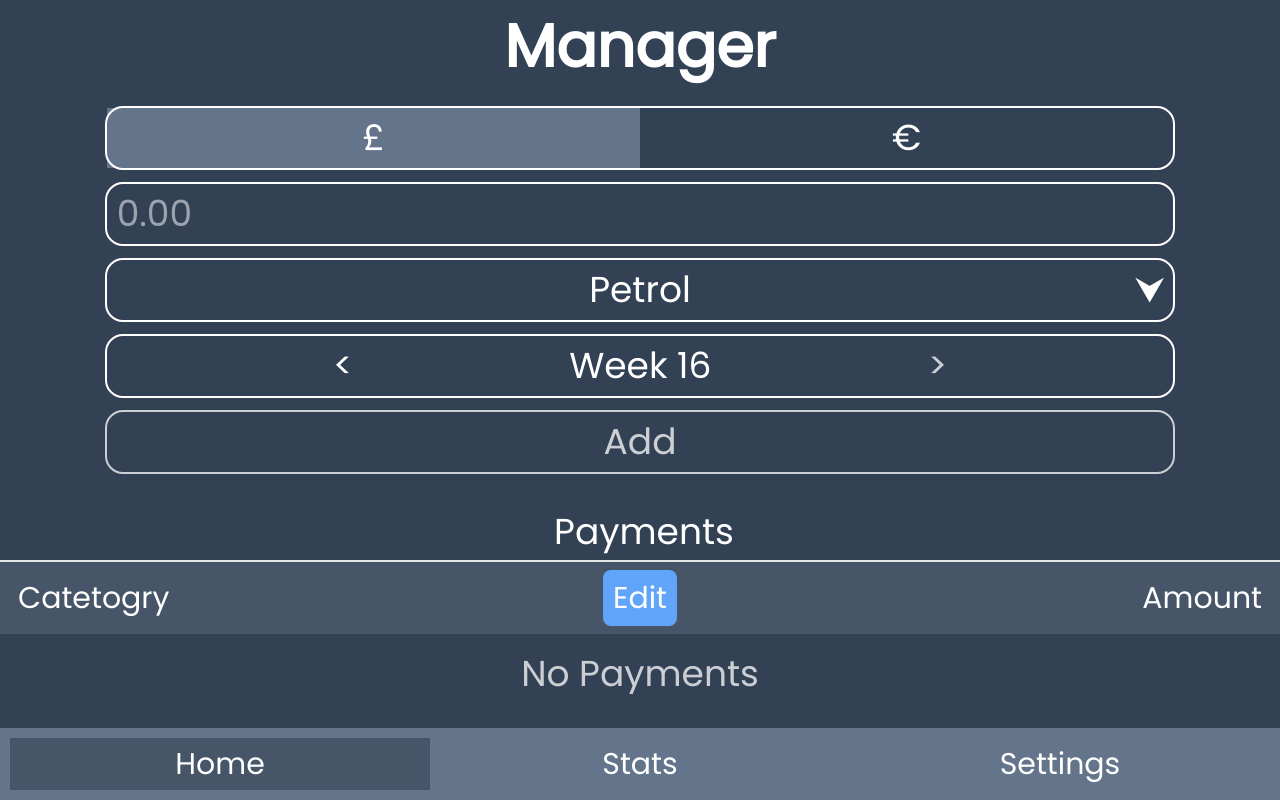
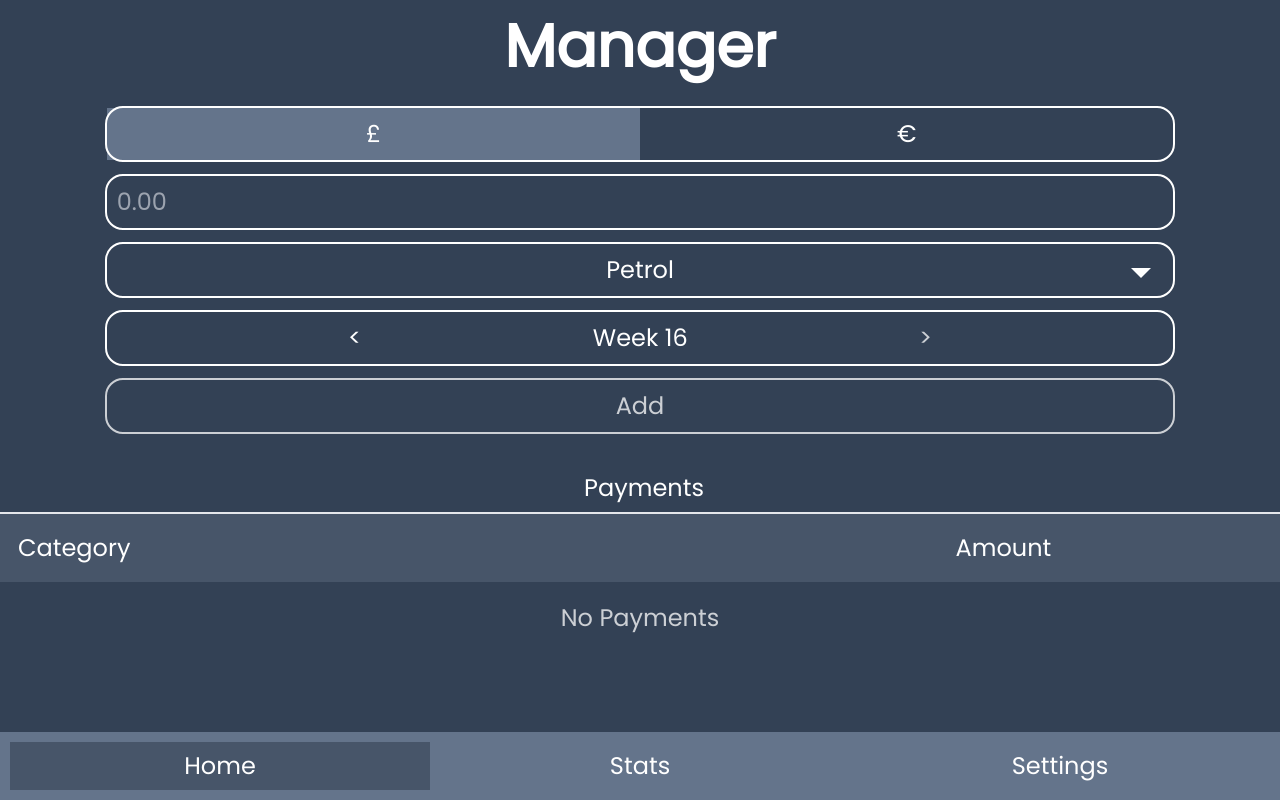
Before and after one commit to RJURU/Expenses-Manager, a React (Vite) app: page / in a window 1280 px wide. Built offline with nearby package versions, Linux system fonts and the light colour scheme.

Commit message:
Minor Fixes

```diff
--- a/src/App.jsx
+++ b/src/App.jsx
@@ -72,6 +72,10 @@ function App() {
 		}
 	};
 
+	const handleDeletePayment = (key) => {
+		deletePayment(key);
+	};
+
 	const deletePayment = (key) => {
 		setPayments((currentPayments) => {
 			return currentPayments.filter((payment) => payment.key !== key);
@@ -88,7 +92,7 @@ function App() {
 					<div className="w-full flex flex-row outline-2 outline-white outline rounded-2xl">
 						<p
 							onClick={() => handleToggleCurrency("£")}
-							className={`block w-full text-4xl text-center p-2.5 transition-all duration-200 ease-in-out ${
+							className={`block w-full text-2xl text-center p-2.5 transition-all duration-200 ease-in-out ${
 								selectedCurrency == "£" ? "bg-slate-500" : ""
 							}`}
 						>
@@ -96,7 +100,7 @@ function App() {
 						</p>
 						<p
 							onClick={() => handleToggleCurrency("€")}
-							className={`block w-full text-4xl text-center p-2.5 transition-all duration-200 ease-in-out ${
+							className={`block w-full text-2xl text-center p-2.5 transition-all duration-200 ease-in-out ${
 								selectedCurrency == "€" ? "bg-slate-500" : ""
 							}`}
 						>
@@ -104,7 +108,7 @@ function App() {
 						</p>
 					</div>
 					<input
-						className="text-4xl w-full outline-2 outline-white outline rounded-2xl text-white bg-slate-700 p-2.5"
+						className="text-2xl w-full outline-2 outline-white outline rounded-2xl text-white bg-slate-700 p-2.5"
 						placeholder="0.00"
 						value={inputAmount}
 						onChange={(e) => handleSetInputAmount(e.target.value)}
@@ -114,19 +118,27 @@ function App() {
 							onClick={() =>
 								toggleCategoryDropdown(!categoryDropdownShow)
 							}
-							className="text-4xl text-center w-full outline-2 outline-white outline rounded-2xl text-white bg-slate-700 p-2.5 z-0 relative"
+							className="text-2xl text-center w-full outline-2 outline-white outline rounded-2xl text-white bg-slate-700 p-2.5 z-0 relative"
 						>
 							{selectedCategory}
 							<span
-								className={`absolute right-2 transition-all duration-300 ease-in-out ${
+								className={`absolute right-2 top-1 transition-all duration-300 ease-in-out ${
 									categoryDropdownShow ? "rotate-180" : ""
 								}`}
 							>
-								⮟
+								<svg
+									xmlns="http://www.w3.org/2000/svg"
+									width="48"
+									height="48"
+									fill="white"
+									viewBox="0 -960 960 960"
+								>
+									<path d="M480-360 280-559h400L480-360Z" />
+								</svg>
 							</span>
 						</h2>
 						{categoryDropdownShow && (
-							<div className="text-4xl text-center w-full outline-2 outline-white outline rounded-2xl text-white bg-slate-700 z-10 absolute top-[125%] max-h-96 overflow-y-auto">
+							<div className="text-2xl text-center w-full outline-2 outline-white outline rounded-2xl text-white bg-slate-700 z-10 absolute top-[125%] max-h-96 overflow-y-auto">
 								{data.cateogories.map((category) => {
 									return (
 										<p
@@ -136,7 +148,7 @@ function App() {
 													category.name
 												)
 											}
-											className={`text-4xl text-center w-full p-2.5 relative ${
+											className={`text-2xl text-center w-full p-2.5 relative ${
 												selectedCategory ==
 												category.name
 													? "bg-slate-500"
@@ -153,7 +165,7 @@ function App() {
 							</div>
 						)}
 					</div>
-					<div className="text-4xl text-center w-full outline-2 outline-white outline rounded-2xl text-white bg-slate-700 p-2.5 z-0 flex flex-row justify-evenly">
+					<div className="text-2xl text-center w-full outline-2 outline-white outline rounded-2xl text-white bg-slate-700 p-2.5 z-0 flex flex-row justify-evenly">
 						<h2
 							onClick={() =>
 								handleSetSelectedWeek(selectedWeek - 1)
@@ -182,7 +194,7 @@ function App() {
 					</div>
 					<button
 						onClick={() => addPayment()}
-						className={`text-4xl w-full outline-2 outline-white outline rounded-2xl text-white bg-slate-700 p-2.5 ${
+						className={`text-2xl w-full outline-2 outline-white outline rounded-2xl text-white bg-slate-700 p-2.5 ${
 							inputAmount == ""
 								? "opacity-75 pointer-events-none"
 								: ""
@@ -194,77 +206,56 @@ function App() {
 			</header>
 			<main className="flex flex-col mt-8">
 				<header className="px-4 py-2 border-b-2">
-					<h2 className="ml-2 text-4xl text-center">Payments</h2>
+					<h2 className="ml-2 text-2xl text-center">Payments</h2>
 				</header>
-				<div className="overflow-y-scroll">
-					<div className="flex flex-row p-2 items-start text-center text-3xl bg-slate-600 sticky top-0">
-						<h2 className="w-6/12 p-2.5 text-left">Catetogry</h2>
-						<h2 className="w-6/12 p-2.5 text-right">Amount</h2>
-						<div className="absolute left-2/4 translate-x-[-50%]">
-							<h2
-								onClick={() =>
-									togglePaymentsEdit(!paymentsEdit)
-								}
-								className="w-full p-2.5 text-center bg-blue-400 rounded-lg"
-							>
-								{paymentsEdit ? "Cancel" : "Edit"}
-							</h2>
-						</div>
+				<div className="mb-20">
+					<div className="flex flex-row p-2 items-start text-center text-2xl bg-slate-600 sticky top-0 z-50">
+						<h2 className="w-6/12 p-2.5 text-left">Category</h2>
+						<h2 className="w-4/12 p-2.5 text-right">Amount</h2>
+						<div className="w-2/12 p-2.5 text-center"></div>
 					</div>
 					<div className="flex flex-col-reverse">
 						{data.payments.map((payment) => {
-							var loops = 0;
 							if (payment.week == selectedWeek) {
 								return (
 									<div
 										key={payment.key}
-										className="flex flex-row items-start text-left text-3xl p-2 border-b first-of-type:border-b-0"
+										onClick={() =>
+											togglePaymentsEdit(!paymentsEdit)
+										}
+										className="flex flex-row items-start text-left text-2xl p-2 border-b first-of-type:border-b-0"
 									>
 										<h2 className="w-6/12 p-2.5">
 											{payment.category}
 										</h2>
-										<h2 className="w-6/12 p-2.5 text-right">
+										<h2 className="w-4/12 p-2.5 text-right">
 											{payment.currency}
 											{payment.amount}
 										</h2>
-										<div
-											className={`w-2/12 absolute left-2/4 translate-x-[-50%] ${
-												paymentsEdit ? "" : "hidden"
-											}`}
-										>
+										<div className="w-2/12 p-2.5 text-center">
 											<h2
 												onClick={() =>
-													deletePayment(payment.key)
+													handleDeletePayment(
+														payment.key
+													)
 												}
-												className="w-full p-2.5 text-center bg-red-500 rounded-lg"
+												className="w-full text-center text-red-500 rounded-lg"
 											>
-												Delete
+												Del
 											</h2>
 										</div>
 									</div>
 								);
-							} else {
-								loops = loops + 1;
-								console.log(loops);
-							}
-							if (loops == data.payments.length) {
-								return (
-									<h2 className="text-4xl text-center opacity-75 mt-5">
-										No Payments
-									</h2>
-								);
 							}
 						})}
-						{data.payments.length === 0 && (
-							<h2 className="text-4xl text-center opacity-75 mt-5">
-								No Payments
-							</h2>
-						)}
+						<h2 className="text-2xl text-center opacity-75 mt-5 hidden only:block">
+							No Payments
+						</h2>
 					</div>
 				</div>
 			</main>
-			<footer className="">
-				<div className="flex flex-row text-center text-3xl p-2.5 fixed bottom-0 left-0 w-full bg-slate-500">
+			<footer>
+				<div className="flex flex-row text-center text-2xl p-2.5 fixed bottom-0 left-0 w-full bg-slate-500">
 					<div className="w-full p-2 bg-slate-600">Home</div>
 					<div className="w-full p-2">Stats</div>
 					<div className="w-full p-2">Settings</div>
```
